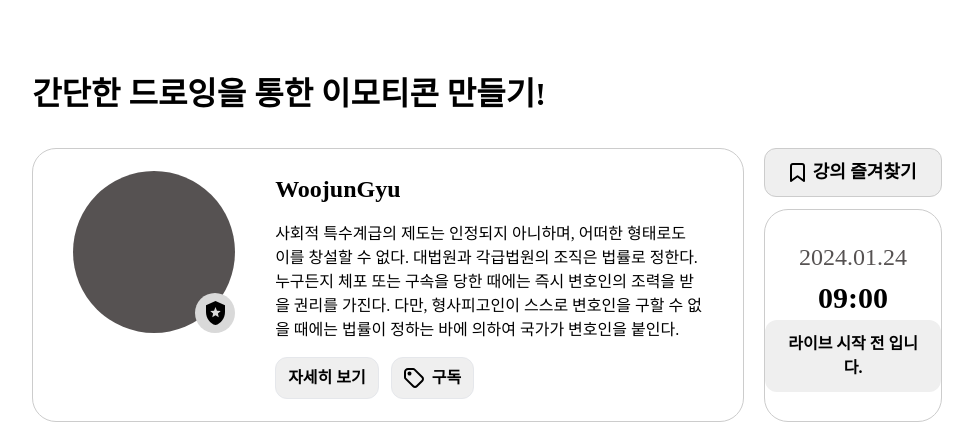
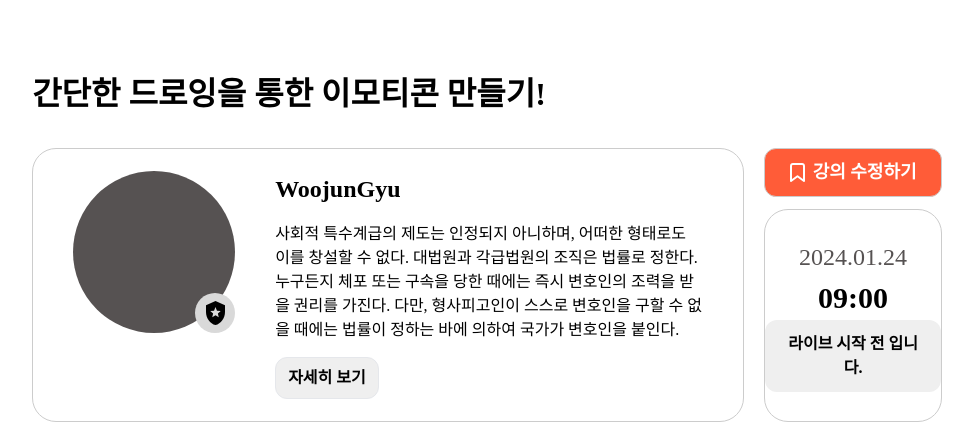
Before and after one commit to dnwnsrb11/grimtalk, a React (Vite) app: page /lecture in a window 1280 px wide. Shown: the part 395-819 px from the top of the page, without its empty margins (153-1132 px from the left). Built offline with nearby package versions, Linux system fonts and the light colour scheme; no server answers; a web font is replaced by a local one.

Commit message:
feat: 강사 프로필 컴포넌트 가져와서 배치 1. 강사 유무에 따라 다른 프로필을 보여줌

```diff
--- a/src/routes/pages/LecturePage.jsx
+++ b/src/routes/pages/LecturePage.jsx
@@ -6,6 +6,7 @@ import { LectureBanner } from '@/components/lecture/LectureBanner';
 import { LectureCategory } from '@/components/lecture/LectureCategory';
 import { LectureNotice } from '@/components/lecture/LectureNotice';
 import { LectureProfile } from '@/components/lecture/LectureProfile';
+import { LectureProfileInstructor } from '@/components/lecture/LectureProfileInstructor';
 import { LectureQuestions } from '@/components/lecture/LectureQuestions';
 import { LectureReview } from '@/components/lecture/LectureReview';
 import { ReplayLecture } from '@/components/lecture/ReplayLecture';
@@ -27,15 +28,15 @@ export const LecturePage = () => {
     질문사항: <LectureQuestions />,
     리뷰하기: <LectureReview />,
   };
+  // 강사 여부 체크
+  const [checkInstructor, setCheckInstructor] = useState(true);
   return (
     <>
       <div>
         <div>
           <LectureBanner />
         </div>
-        <div>
-          <LectureProfile />
-        </div>
+        <div>{checkInstructor ? <LectureProfileInstructor /> : <LectureProfile />}</div>
         <div className="mt-[60px]">
           <LectureCategory
             setSelectedCategory={handleCatagory}
```
